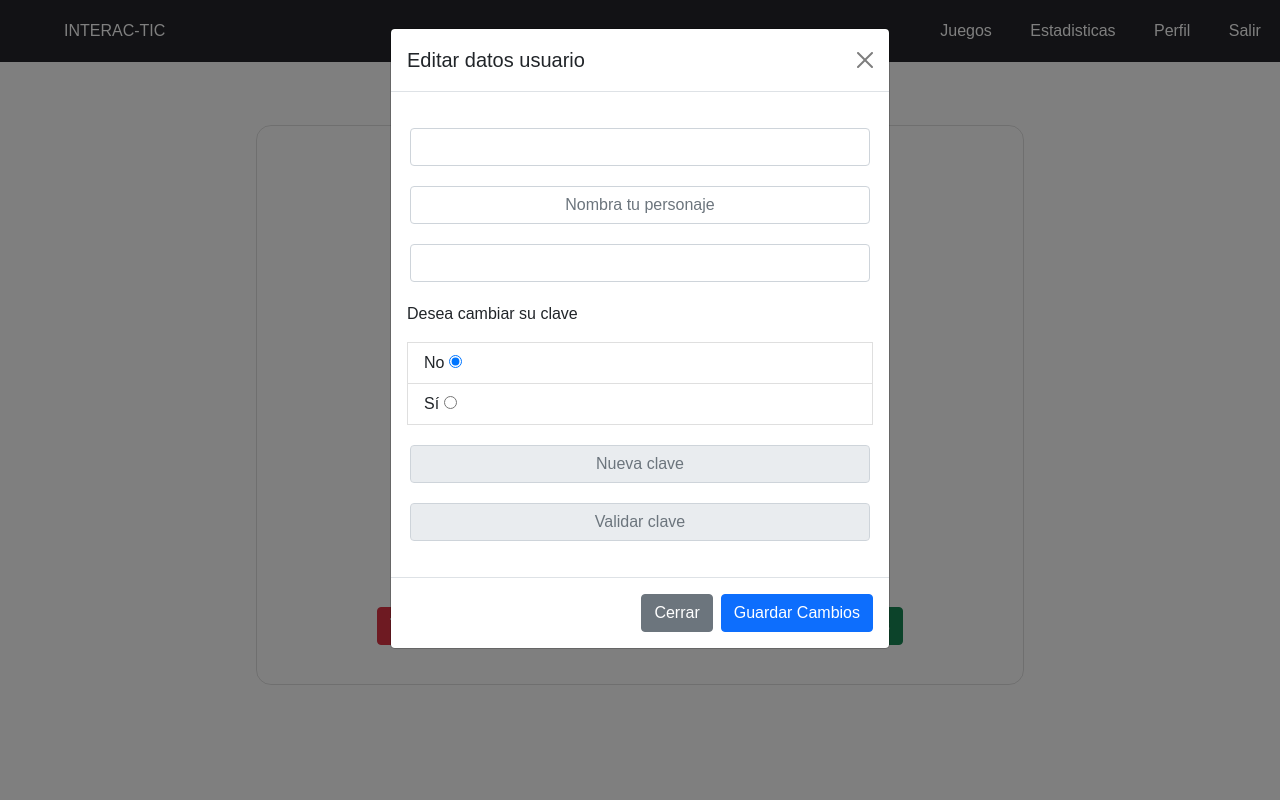
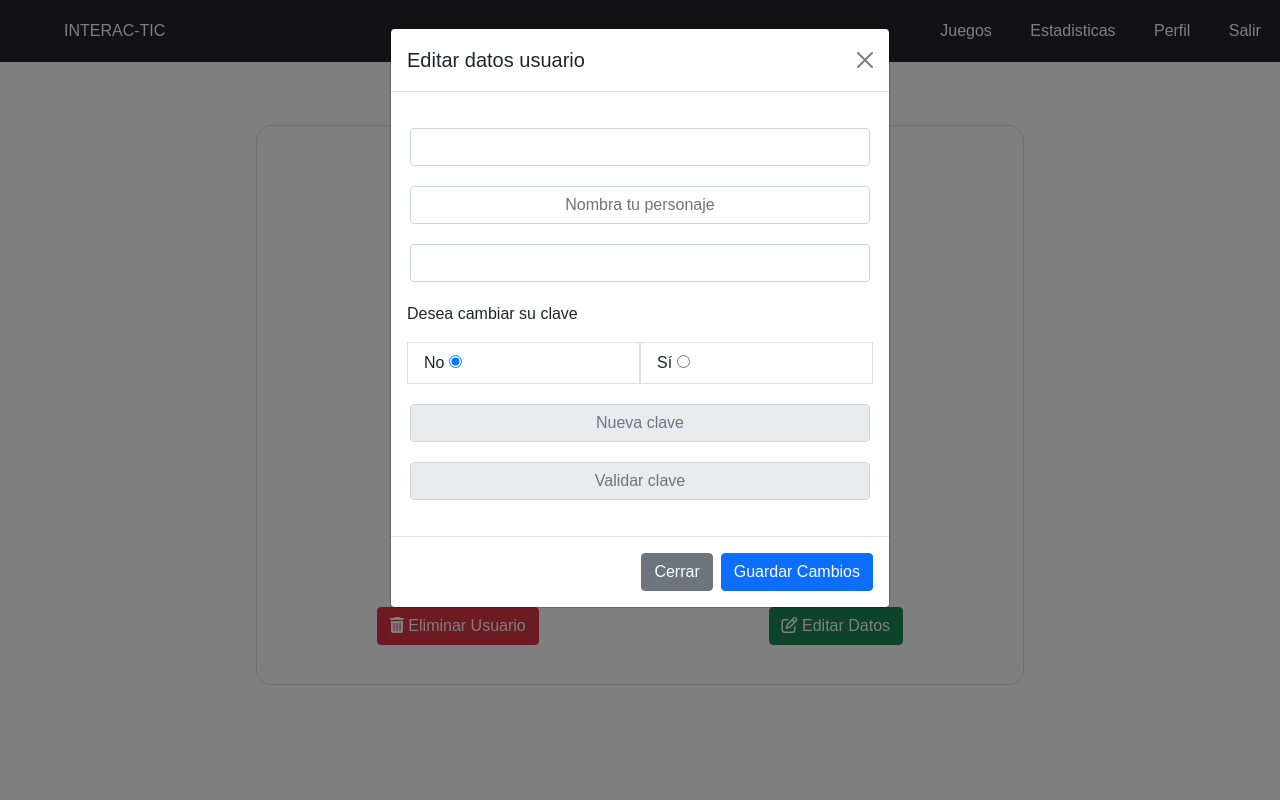
Before and after one commit to Miguelangel0507/INTERAC-TIC, a PHP site: page /interac-tic/usuario/PerfilUsuario.php in a window 1280 px wide, after a click on "Editar Datos". Run offline with PHP 8.4, Linux system fonts and the light colour scheme; the visitor is signed in with stand-in values (Sample User, id 1); data that the repository does not hold is empty; some libraries are stand-ins or nearby versions.

Commit message:
Se corrige modales del usuario

```diff
--- a/administrador/Modal_detalle.php
+++ b/administrador/Modal_detalle.php
@@ -30,7 +30,6 @@
           </div>
         </div>
 
-
         <!--datos de la base de datos-->
         <div class="contenedores">
           <h4>Puntos</h4>
--- a/css/perfil_usuario.css
+++ b/css/perfil_usuario.css
@@ -126,6 +126,15 @@ label {
 
 .formulario__input-error-activo {
     display: block;
+}
+
+#checkbox {
+    display: flex;
+}
+
+.list-group-item {
+    width: 50%;
+    border: 1px solid rgba(0, 0, 0, .125) !important;
 }
 
 .formulario__validacion-estado {
--- a/usuario/PerfilUsuario.js
+++ b/usuario/PerfilUsuario.js
@@ -4,7 +4,8 @@ function MostrarDatos() { //Muestra los datos del usuario
     fetch("DatosUsuario.php")
         .then(response => response.json()).then(response => {
             if (response != "invitado") {
-                document.getElementById("alerta").style.display = "none"
+                document.getElementById("cont_btns").style.display = "block";
+
                 document.getElementById("nombre").innerHTML = response[0].nombre;
                 document.getElementById("correo").innerHTML = response[0].email;
                 document.getElementById("username").innerHTML = response[0].username;
@@ -12,9 +13,7 @@ function MostrarDatos() { //Muestra los datos del usuario
                 nombre_personaje.value = response[0].username;
                 editar_correo.value = response[0].email;
             } else { //si es invitado activa la alerta
-                document.getElementById("btn_eliminar").style.display = "none"
-                document.getElementById("btn_actualizar").style.display = "none"
-                document.getElementById("alerta").style.display = "flex !important"
+                document.getElementById("mensaje_invitado").style.display = "block";
             }
         })
 }
--- a/usuario/PerfilUsuario.php
+++ b/usuario/PerfilUsuario.php
@@ -33,13 +33,17 @@
             </div>
             <div>
                 <!--mensaje de alerta de jugador invitado-->
-                <div class='alert alert-primary' id="alerta" role='alert'>Estas como jugador invitado por lo tanto no tienes datos ingresados, para ingresar tus datos debes ir al registro de usuario.
-                    <a class='btn btn-success' href="salir.php" role="button"> Ir a registro de usuario</a>
+                <div id="mensaje_invitado" style="display: none">
+                    <div class='alert alert-primary' id="alerta" role='alert'>Estas como jugador invitado por lo tanto no tienes datos ingresados, para ingresar tus datos debes ir al registro de usuario.
+                        <a class='btn btn-success' href="salir.php" role="button"> Ir a registro de usuario</a>
+                    </div>
                 </div>
                 <!--botones para eliminar y actualizar usuario-->
-                <div class="btns">
-                    <button type='button' id="btn_eliminar" class='btn btn-danger' data-bs-toggle='modal' data-bs-target='#M_eliminar'><i class='fas fa-trash-alt'></i> Eliminar Usuario</button>
-                    <button type='button' id="btn_actualizar" class='btn btn-success' data-bs-toggle='modal' data-bs-target='#actualizar_datos'><i class='far fa-edit'></i> Editar Datos</button>
+                <div id="cont_btns"style="display: none">
+                    <div class="btns" >
+                        <button type='button' id="btn_eliminar" class='btn btn-danger' data-bs-toggle='modal' data-bs-target='#M_eliminar'><i class='fas fa-trash-alt'></i> Eliminar Usuario</button>
+                        <button type='button' id="btn_actualizar" class='btn btn-success' data-bs-toggle='modal' data-bs-target='#actualizar_datos'><i class='far fa-edit'></i> Editar Datos</button>
+                    </div>
                 </div>
             </div>
         </div>
@@ -85,6 +89,7 @@
                                 El correo solo puede contener letras, numeros, puntos, guiones y guion bajo.
                             </p>
                         </div>
+                        <!--checkbox -->
                         <p>Desea cambiar su clave</p>
                         <p id="checkbox">
                             <label class="list-group-item">
```
Also changed, not shown: confi_juego/sopa/muni.php (+1 -11 lines), confi_juego/sopa/tecno.php (+1 -11 lines), confi_juego/sopa/turis.php (+0 -10 lines), usuario/trivia_tic/index.php (+6 -2 lines).
